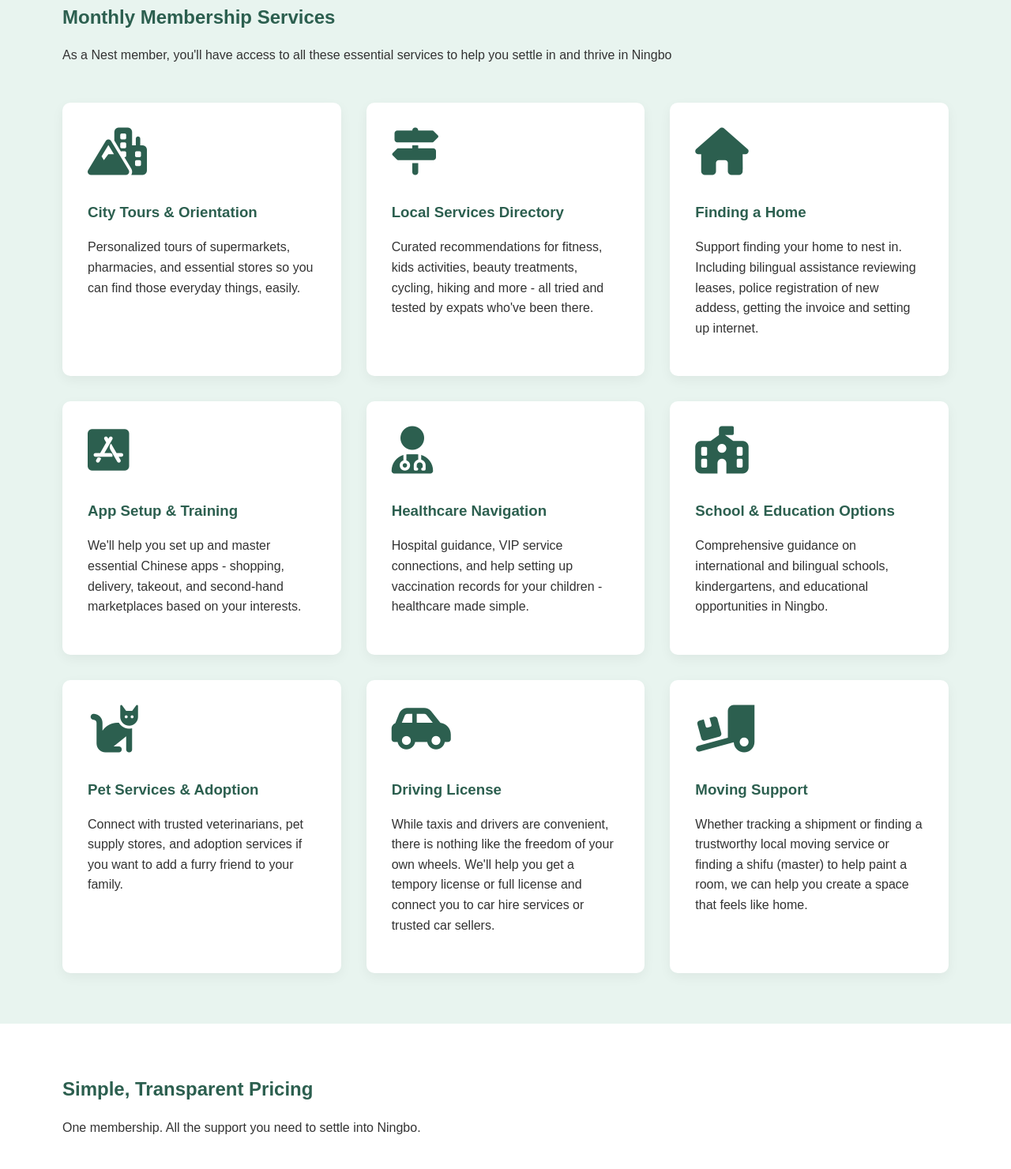
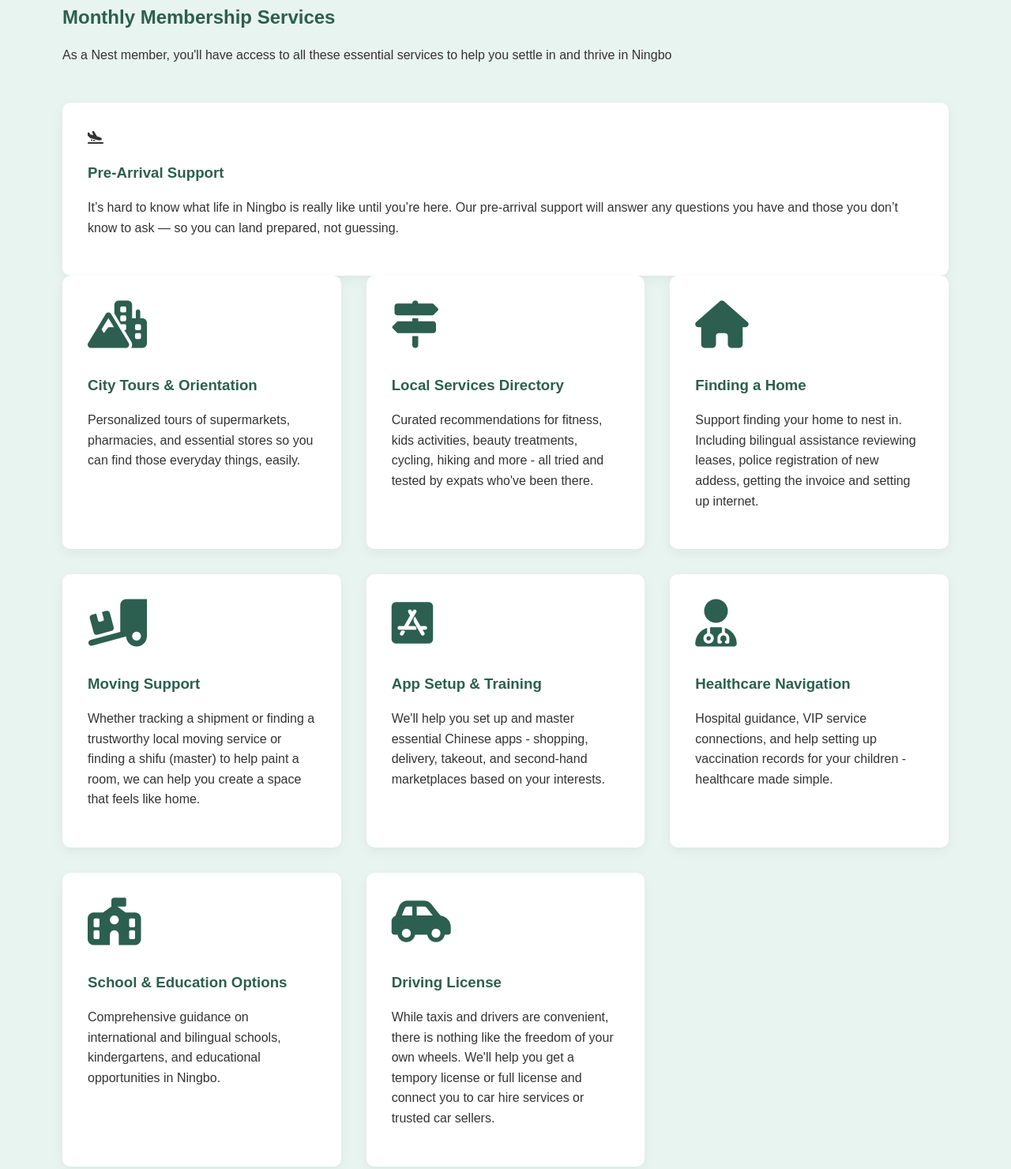
Before and after one commit to Ngaire233/nestningbo, a plain HTML site: page index.html in a window 1280 px wide. Shown: the part 1393-2873 px from the top of the page at 79% size. Drawn offline with Linux system fonts and the light colour scheme.

Commit message:
Update index.html
reorder service cards

```diff
--- a/index.html
+++ b/index.html
@@ -829,6 +829,13 @@
                 <h2>Monthly Membership Services</h2>
                 <p>As a Nest member, you'll have access to all these essential services to help you settle in and thrive in Ningbo</p>
             </div>
+
+             <div class="service-card">
+                   <i class="fa-solid fa-plane-arrival"></i>
+                    <h3>Pre-Arrival Support</h3>
+                    <p>It’s hard to know what life in Ningbo is really like until you’re here. Our pre-arrival support will answer any questions you have and those you don’t know to ask — so you can land prepared, not guessing.</p>
+                </div>
+
             <div class="services-grid">
                 <div class="service-card">
                     <i class="fa-solid fa-mountain-city service-icon"></i>
@@ -846,6 +853,12 @@
                   <i class="fa-solid fa-house service-icon"></i>
                     <h3>Finding a Home</h3>
                     <p>Support finding your home to nest in. Including bilingual assistance reviewing leases, police registration of new addess, getting the invoice and setting up internet.</p>
+                </div>
+
+                  <div class="service-card">
+                    <i class="fa-solid fa-truck-ramp-box service-icon"></i>
+                    <h3>Moving Support</h3>
+                    <p>Whether tracking a shipment or finding a trustworthy local moving service or finding a shifu (master) to help paint a room, we can help you create a space that feels like home.</p>
                 </div>
 
                 <div class="service-card">
@@ -867,21 +880,9 @@
                 </div>
 
                 <div class="service-card">
-                   <i class="fa-solid fa-cat service-icon"></i>
-                    <h3>Pet Services & Adoption</h3>
-                    <p>Connect with trusted veterinarians, pet supply stores, and adoption services if you want to add a furry friend to your family.</p>
-                </div>
-
-                <div class="service-card">
                     <i class="fa-solid fa-car-side service-icon"></i>
                     <h3>Driving License</h3>
                     <p>While taxis and drivers are convenient, there is nothing like the freedom of your own wheels. We'll help you get a tempory license or full license and connect you to car hire services or trusted car sellers.</p>
-                </div>
-
-                <div class="service-card">
-                    <i class="fa-solid fa-truck-ramp-box service-icon"></i>
-                    <h3>Moving Support</h3>
-                    <p>Whether tracking a shipment or finding a trustworthy local moving service or finding a shifu (master) to help paint a room, we can help you create a space that feels like home.</p>
                 </div>
             </div>
         </div>
```
